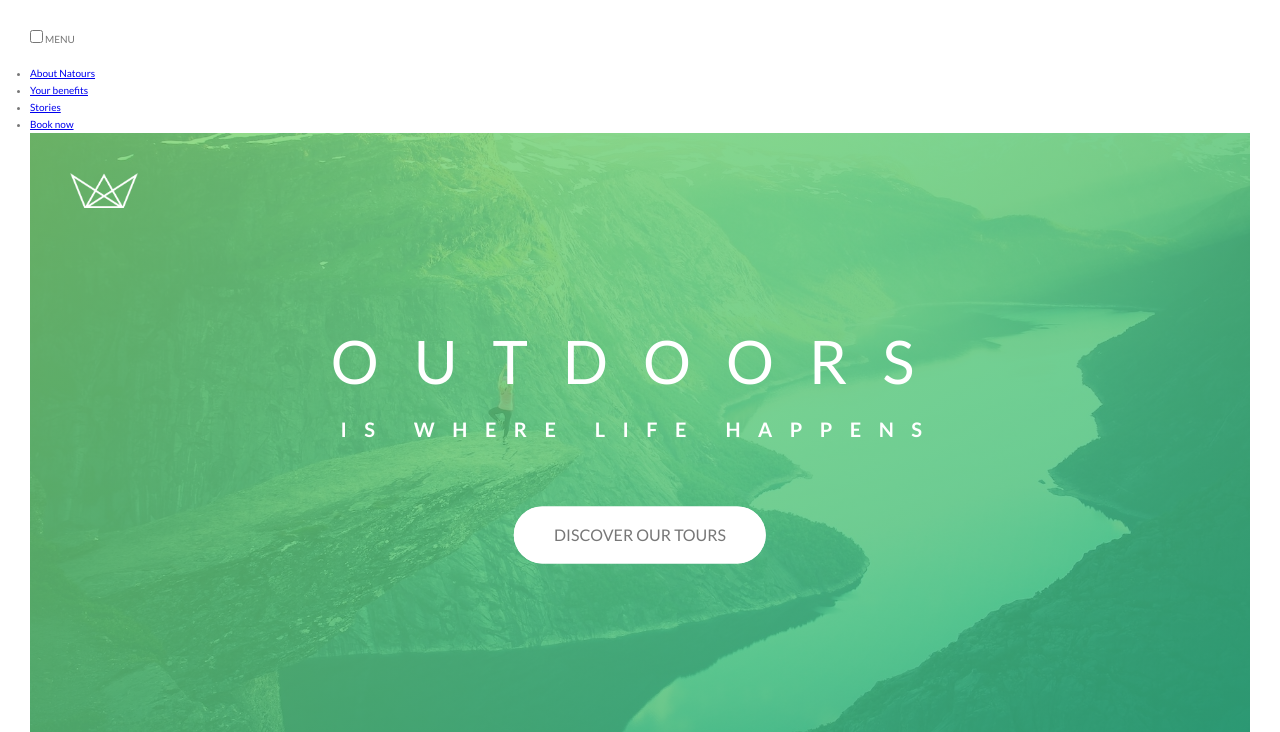
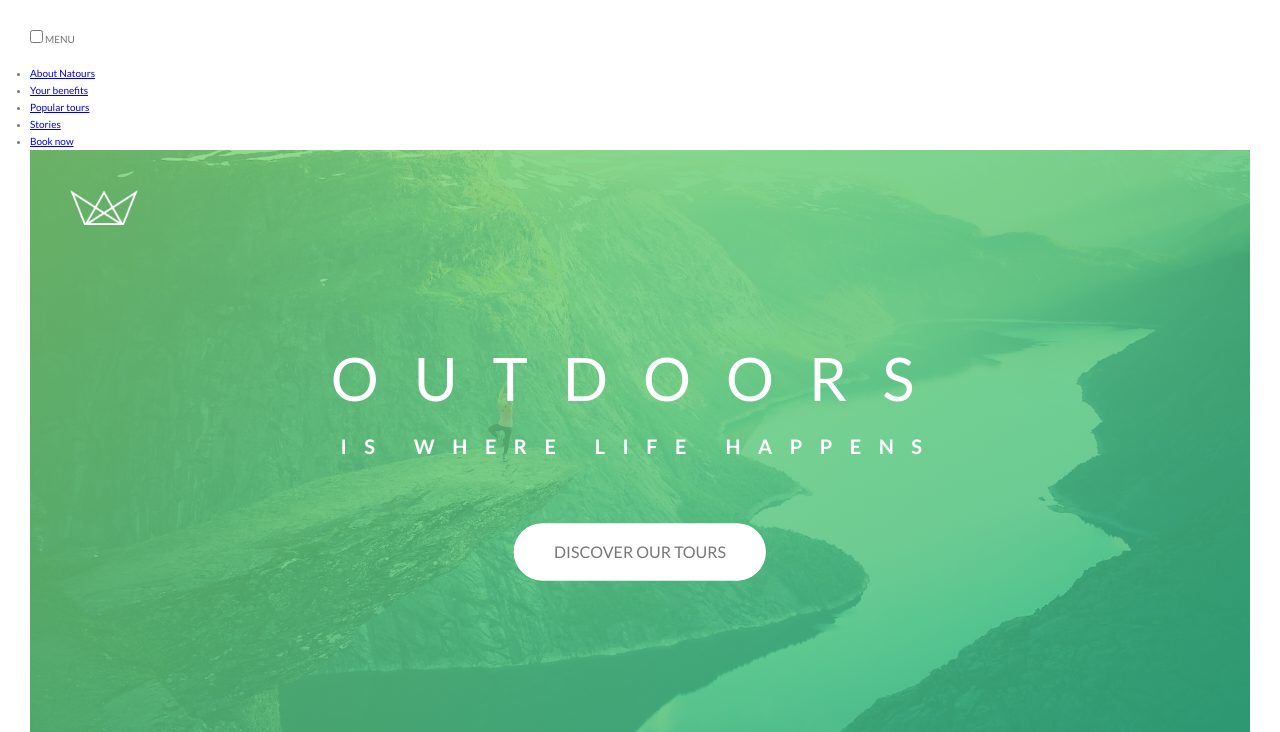
Before and after one commit to belie369/natours, a website: page index.html in a window 1280 px wide. Shown: the top 732 px of the page. Drawn offline with Linux system fonts and the light colour scheme.

Commit message:
Missing link in navigation added

```diff
--- a/index.html
+++ b/index.html
@@ -23,6 +23,7 @@
             <ul class="navigation__list">
                 <li class="navigation__item"><a href="#" class="navigation__link">About Natours</a></li>
                 <li class="navigation__item"><a href="#" class="navigation__link">Your benefits</a></li>
+                <li class="navigation__item"><a href="#" class="navigation__link">Popular tours</a></li>
                 <li class="navigation__item"><a href="#" class="navigation__link">Stories</a></li>
                 <li class="navigation__item"><a href="#" class="navigation__link">Book now</a></li>
             </ul>
```
